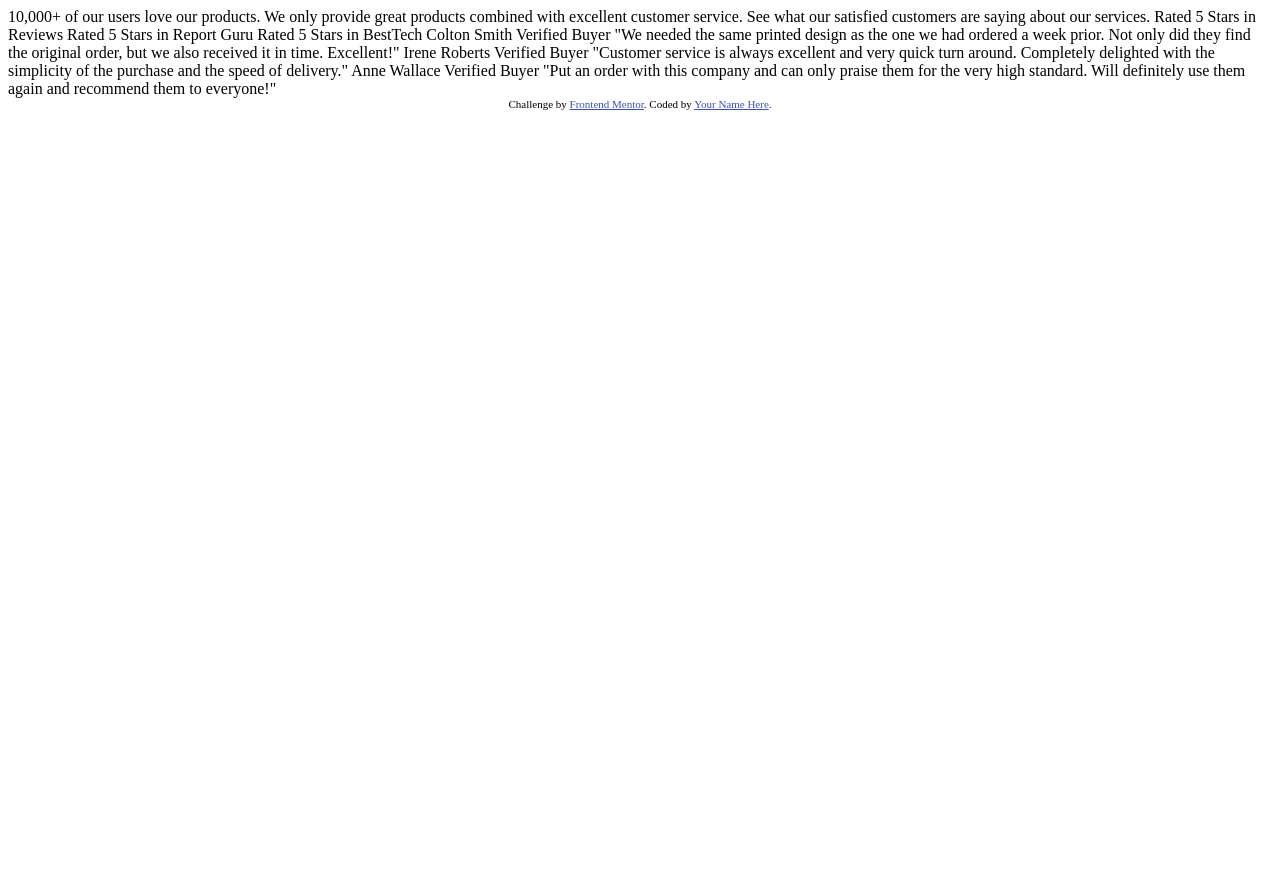
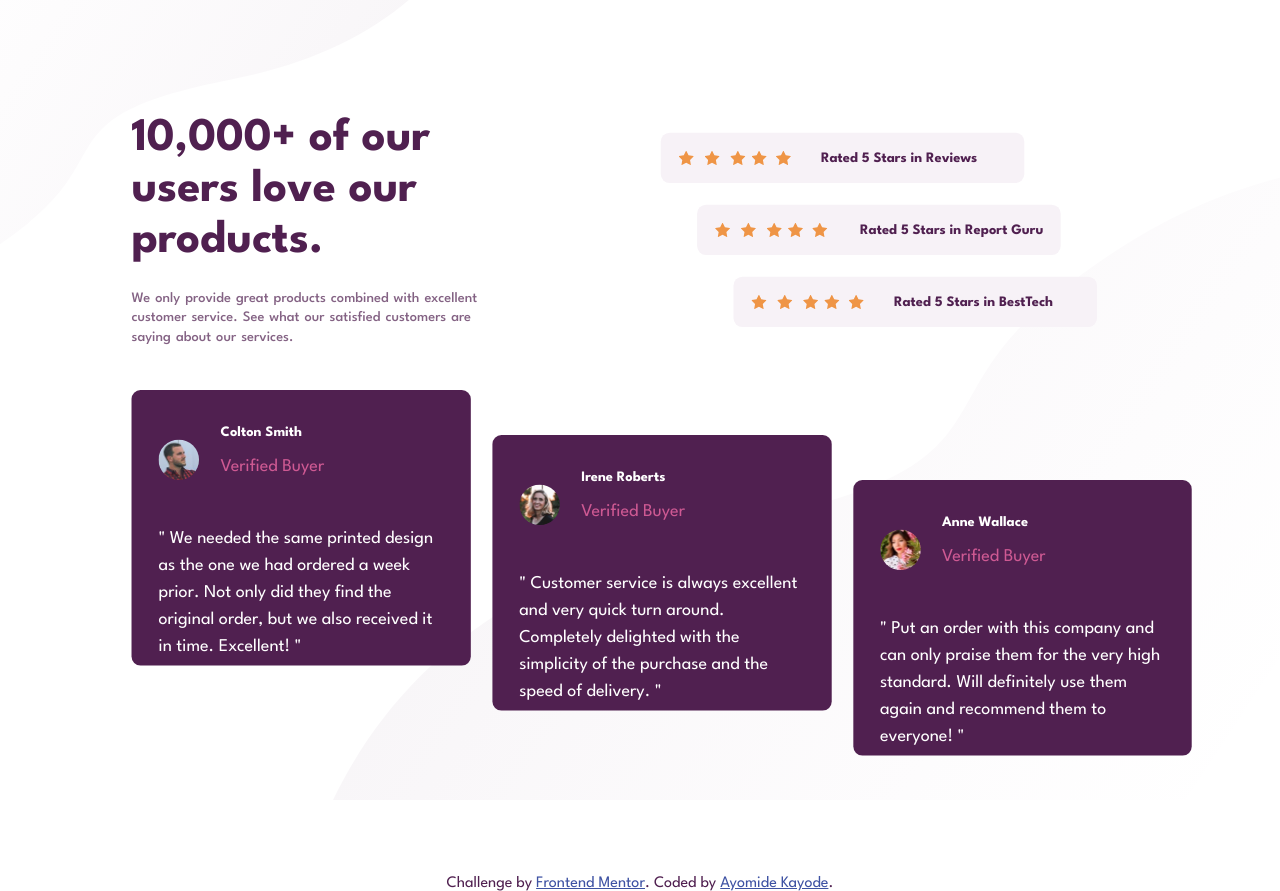
Before and after one commit to AyomideKayode/Social-proof-section-challenge, a plain HTML site: page index.html in a window 1280 px wide. Before the commit the page ends 800 px from the top, so only its background shows below. Drawn offline with Linux system fonts and the light colour scheme.

Commit message:
second commit

```diff
--- a/index.html
+++ b/index.html
@@ -4,58 +4,113 @@
     <meta charset="UTF-8" />
     <meta name="viewport" content="width=device-width, initial-scale=1.0" />
     <!-- displays site properly based on user's device -->
-
     <link
       rel="icon"
       type="image/png"
       sizes="32x32"
       href="./images/favicon-32x32.png"
     />
-
+    <link rel="stylesheet" href="./main.css" />
     <title>Frontend Mentor | Social proof section</title>
-
-    <!-- Feel free to remove these styles or customise in your own stylesheet 👍 -->
-    <style>
-      .attribution {
-        font-size: 11px;
-        text-align: center;
-      }
-      .attribution a {
-        color: hsl(228, 45%, 44%);
-      }
-    </style>
   </head>
   <body>
-    10,000+ of our users love our products.
-
-    We only provide great products combined with excellent customer service.
-    See what our satisfied customers are saying about our services.
-
-    Rated 5 Stars in Reviews
-    Rated 5 Stars in Report Guru
-    Rated 5 Stars in BestTech
-
-    Colton Smith
-    Verified Buyer
-    "We needed the same printed design as the one we had ordered a week prior.
-    Not only did they find the original order, but we also received it in time.
-    Excellent!"
-
-    Irene Roberts
-    Verified Buyer
-    "Customer service is always excellent and very quick turn around. Completely
-    delighted with the simplicity of the purchase and the speed of delivery."
-
-    Anne Wallace
-    Verified Buyer
-    "Put an order with this company and can only praise them for the very high
-    standard. Will definitely use them again and recommend them to everyone!"
-
-    <div class="attribution">
+    <main class="main-container">
+      <div class="social-info">
+        <h1>10,000+ of our users love our products.</h1>
+        <p>
+          We only provide great products combined with excellent customer
+          service. See what our satisfied customers are saying about our
+          services.
+        </p>
+      </div>
+      <section class="ratings-container">
+        <div class="single_rating">
+          <div class="star-icons">
+            <img src="./images/icon-star.svg" alt="star" />
+            <img src="./images/icon-star.svg" alt="star" />
+            <img src="./images/icon-star.svg" alt="star" />
+            <img src="./images/icon-star.svg" alt="star" />
+            <img src="./images/icon-star.svg" alt="star" />
+          </div>
+          <p>Rated 5 Stars in Reviews</p>
+        </div>
+        <div class="single_rating">
+          <div class="star-icons">
+            <img src="./images/icon-star.svg" alt="star" />
+            <img src="./images/icon-star.svg" alt="star" />
+            <img src="./images/icon-star.svg" alt="star" />
+            <img src="./images/icon-star.svg" alt="star" />
+            <img src="./images/icon-star.svg" alt="star" />
+          </div>
+          <p>Rated 5 Stars in Report Guru</p>
+        </div>
+        <div class="single_rating">
+          <div class="star-icons">
+            <img src="./images/icon-star.svg" alt="star" />
+            <img src="./images/icon-star.svg" alt="star" />
+            <img src="./images/icon-star.svg" alt="star" />
+            <img src="./images/icon-star.svg" alt="star" />
+            <img src="./images/icon-star.svg" alt="star" />
+          </div>
+          <p>Rated 5 Stars in BestTech</p>
+        </div>
+      </section>
+      <section class="testimonials-container">
+        <div class="testimonial__card">
+          <div class="card_header">
+            <img src="./images/image-colton.jpg" alt="colton-smith" />
+            <div class="avatar_info">
+              <p>Colton Smith</p>
+              <p>Verified Buyer</p>
+            </div>
+          </div>
+          <div class="card_quote">
+            <p>
+              " We needed the same printed design as the one we had ordered a
+              week prior. Not only did they find the original order, but we also
+              received it in time. Excellent! "
+            </p>
+          </div>
+        </div>
+        <div class="testimonial__card">
+          <div class="card_header">
+            <img src="./images/image-irene.jpg" alt="irene-robert" />
+            <div class="avatar_info">
+              <p>Irene Roberts</p>
+              <p>Verified Buyer</p>
+            </div>
+          </div>
+          <div class="card_quote">
+            <p>
+              " Customer service is always excellent and very quick turn around.
+              Completely delighted with the simplicity of the purchase and the
+              speed of delivery. "
+            </p>
+          </div>
+        </div>
+        <div class="testimonial__card">
+          <div class="card_header">
+            <img src="./images/image-anne.jpg" alt="anne-wallace" />
+            <div class="avatar_info">
+              <p>Anne Wallace</p>
+              <p>Verified Buyer</p>
+            </div>
+          </div>
+          <div class="card_quote">
+            <p>
+              " Put an order with this company and can only praise them for the
+              very high standard. Will definitely use them again and recommend
+              them to everyone! "
+            </p>
+          </div>
+        </div>
+      </section>
+    </main>
+    <footer class="attribution">
       Challenge by
       <a href="https://www.frontendmentor.io?ref=challenge" target="_blank"
         >Frontend Mentor</a
-      >. Coded by <a href="#">Your Name Here</a>.
-    </div>
+      >. Coded by <a href="#">Ayomide Kayode</a>.
+    </footer>
   </body>
 </html>
--- /dev/null
+++ b/main.css
@@ -0,0 +1,246 @@
+@import url("https://fonts.googleapis.com/css2?family=League+Spartan:wght@400;500;700&display=swap");
+
+:root {
+  --Very-Dark-Magenta: hsl(300, 43%, 22%);
+  --Soft-Pink: hsl(333, 80%, 67%);
+  --Dark-Grayish-Magenta: hsl(303, 10%, 53%);
+  --Light-Grayish-Magenta: hsl(300, 24%, 96%);
+  --White: hsl(0, 0%, 100%);
+
+  --ff-primary: "League Spartan", sans-serif;
+
+  --fs-small: 0.9375rem;
+  --fs-normal: 1rem;
+  --fs-medium: 1.5rem;
+  --fs-semi-large: 1.75rem;
+  --fs-large: 2rem;
+  --fs-x-large: 2.5rem;
+
+  --fw-regular: 400;
+  --fw-medium: 500;
+  --fw-bold: 700;
+}
+
+* {
+  margin: 0;
+  padding: 0;
+  box-sizing: border-box;
+}
+
+body {
+  background-image: url(./images/bg-pattern-top-mobile.svg),
+    url(./images/bg-pattern-bottom-mobile.svg);
+  background-repeat: no-repeat, no-repeat;
+  background-position: top left, bottom right;
+  background-size: 100%, 100%;
+  font-family: var(--ff-primary);
+  color: var(--Very-Dark-Magenta);
+}
+
+main {
+  margin: 3.125rem 0;
+  padding: 1.5rem;
+  display: grid;
+  grid-template-rows: 0.5fr 0.75fr 2fr;
+  gap: 2rem;
+}
+
+.social-info {
+  display: flex;
+  flex-direction: column;
+  gap: 1.5rem;
+  text-align: center;
+}
+
+.social-info h1 {
+  font-size: var(--fs-x-large);
+  font-weight: var(--fw-bold);
+}
+
+.social-info p {
+  font-size: var(--fs-normal);
+  font-weight: var(--fw-medium);
+  word-spacing: 1.5px;
+  line-height: 1.2;
+  opacity: 0.7;
+}
+
+.ratings-container {
+  display: grid;
+  grid-template-rows: repeat(3, 1fr);
+  gap: 0.5rem;
+  width: 100%;
+  place-items: center;
+}
+
+.single_rating {
+  background: var(--Light-Grayish-Magenta);
+  display: flex;
+  flex-direction: column;
+  gap: 1rem;
+  width: 100%;
+  font-weight: var(--fw-bold);
+  border-radius: 10px;
+  padding: 1.25rem 0;
+  place-items: center;
+}
+
+.star-icons {
+  display: flex;
+  justify-content: center;
+  gap: 10px;
+}
+
+.testimonials-container {
+  display: grid;
+  grid-template-rows: repeat(3, 1fr);
+  /* gap: 1rem; */
+}
+
+.testimonial__card {
+  background: var(--Very-Dark-Magenta);
+  color: var(--White);
+  padding: 1.25rem 1.875rem;
+  display: grid;
+  grid-template-rows: 80px 130px;
+  height: 95%;
+  border-radius: 10px;
+  line-height: 1.5;
+}
+
+.card_header {
+  display: flex;
+  gap: 1.5rem;
+  place-items: center;
+}
+
+.card_header img {
+  width: 45px;
+  border-radius: 50%;
+}
+
+.avatar_info {
+  display: flex;
+  flex-direction: column;
+}
+
+.avatar_info :nth-child(1) {
+  font-size: var(--fs-normal);
+  font-weight: var(--fw-bold);
+}
+.avatar_info :nth-child(2) {
+  color: var(--Soft-Pink);
+  opacity: 0.8;
+}
+
+.attribution {
+  margin-top: -3rem;
+  font-size: 11px;
+  text-align: center;
+}
+.attribution a {
+  color: hsl(228, 45%, 44%);
+}
+
+@media (min-width: 48rem) {
+  body {
+    background-image: url(./images/bg-pattern-top-desktop.svg),
+      url(./images/bg-pattern-bottom-desktop.svg);
+    background-position: top -23% left -25%, bottom right -30%;
+    background-size: 50%, 80%;
+    display: grid;
+    height: 100vh;
+    font-size: var(--fs-normal);
+    place-items: center;
+  }
+
+  main {
+    margin: 3.175rem;
+    grid-template-columns: 35% 65%;
+    grid-template-rows: 0.6fr 450px;
+    gap: 3rem;
+    transform: scale(0.9);
+    min-height: unset;
+  }
+
+  .social-info {
+    text-align: start;
+  }
+
+  .social-info h1 {
+    font-size: 3.25rem;
+    line-height: 1.1;
+  }
+
+  .social-info p {
+    font-size: var(--fs-normal);
+    line-height: 1.35;
+    width: 45ch;
+  }
+
+  .ratings-container {
+    width: 55%;
+    gap: 0.75rem;
+    margin-left: 9rem;
+    padding: 1rem 0;
+  }
+
+  .ratings-container :nth-child(2) {
+    transform: translateX(10%);
+  }
+
+  .ratings-container :nth-child(3) {
+    transform: translateX(20%);
+  }
+
+  .single_rating {
+    flex-direction: row;
+    padding: 1.25rem;
+    transition: all 0.7s ease;
+  }
+
+  .single_rating:hover {
+    transform: translateX(-20px);
+  }
+
+  .testimonials-container {
+    grid-column: 1 / 3;
+    display: grid;
+    grid-template-columns: repeat(3, 1fr);
+    grid-template-rows: 1fr;
+    gap: 1.5rem;
+  }
+
+  .testimonial__card {
+    height: 68%;
+    padding-bottom: -3rem;
+    font-size: 1.25rem;
+  }
+
+  .testimonial__card:hover {
+    transition: 0.7s ease;
+    transform: translateY(-20px);
+  }
+
+  .testimonials-container :nth-child(2) {
+    margin-top: 50px;
+  }
+
+  .testimonials-container :nth-child(3) {
+    margin-top: 100px;
+  }
+
+  .card_header img {
+    align-self: flex-end;
+  }
+  .avatar_info {
+    align-self: flex-end;
+  }
+  .avatar_info :nth-child(1) {
+    margin-bottom: -2.5rem;
+  }
+
+  .attribution {
+    font-size: var(--fs-normal);
+  }
+}
```
